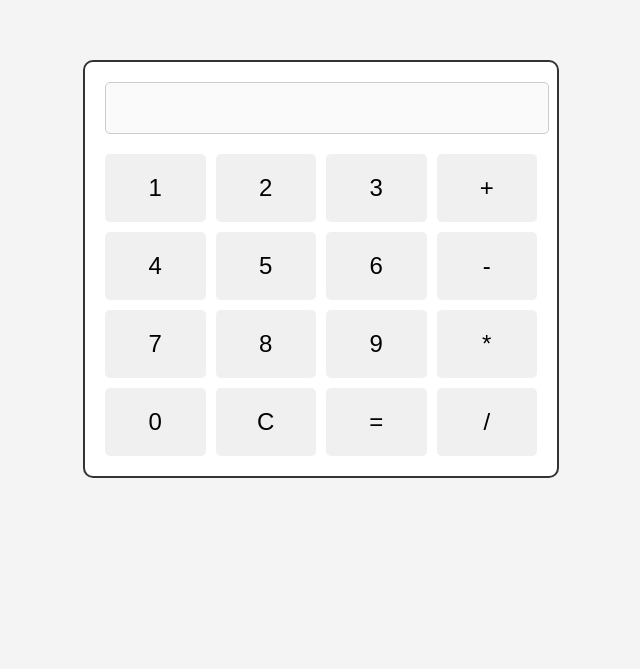
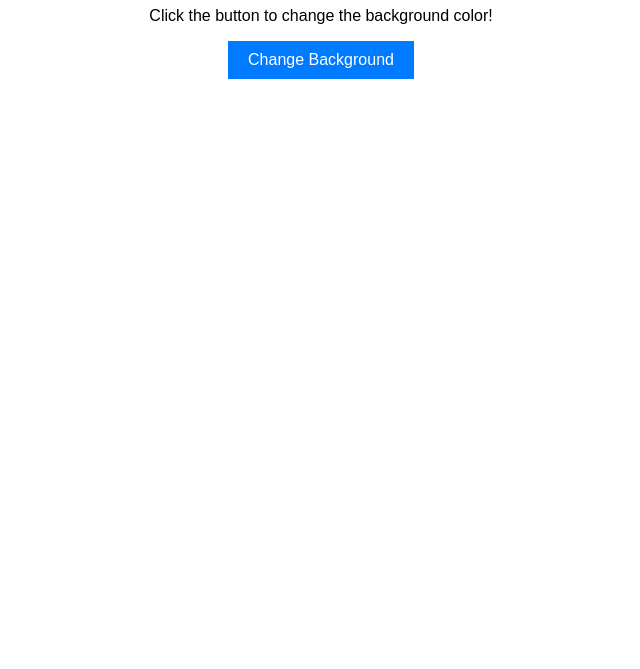
Before and after one commit to raghibsana/Raghibsana77, a plain HTML site: page index.html in a window 1280 px wide. Shown: the part 131-800 px from the top of the page, without its empty margins (319-959 px from the left). Drawn offline with Linux system fonts and the light colour scheme.

Commit message:
index.html

```diff
--- a/index.html
+++ b/index.html
@@ -3,34 +3,43 @@
 <head>
     <meta charset="UTF-8">
     <meta name="viewport" content="width=device-width, initial-scale=1.0">
-    <title>Web Calculator</title>
-    <link rel="stylesheet" href="styles.css">
+    <title>Web Page</title>
+    <style>
+        body {
+            font-family: Arial, sans-serif;
+            text-align: center;
+            padding: 50px;
+            transition: background 0.5s ease-in-out;
+        }
+        h1 {
+            color: #333;
+        }
+        button {
+            padding: 10px 20px;
+            font-size: 16px;
+            background: #007BFF;
+            color: white;
+            border: none;
+            cursor: pointer;
+            transition: 0.3s;
+        }
+        button:hover {
+            background: #0056b3;
+        }
+    </style>
 </head>
 <body>
-    <div class="calculator">
-        <input type="text" id="display" disabled>
-        <div class="buttons">
-            <button onclick="appendToDisplay('1')">1</button>
-            <button onclick="appendToDisplay('2')">2</button>
-            <button onclick="appendToDisplay('3')">3</button>
-            <button onclick="appendToDisplay('+')">+</button>
 
-            <button onclick="appendToDisplay('4')">4</button>
-            <button onclick="appendToDisplay('5')">5</button>
-            <button onclick="appendToDisplay('6')">6</button>
-            <button onclick="appendToDisplay('-')">-</button>
+    <h1>Web Page</h1>
+    <p>Click the button to change the background color!</p>
+    <button onclick="changeColor()">Change Background</button>
 
-            <button onclick="appendToDisplay('7')">7</button>
-            <button onclick="appendToDisplay('8')">8</button>
-            <button onclick="appendToDisplay('9')">9</button>
-            <button onclick="appendToDisplay('*')">*</button>
+    <script>
+        function changeColor() {
+            const colors = ['#FF5733', '#33FF57', '#3357FF', '#FF33A1', '#FFFF33', '#33FFF5'];
+            document.body.style.background = colors[Math.floor(Math.random() * colors.length)];
+        }
+    </script>
 
-            <button onclick="appendToDisplay('0')">0</button>
-            <button onclick="clearDisplay()">C</button>
-            <button onclick="calculateResult()">=</button>
-            <button onclick="appendToDisplay('/')">/</button>
-        </div>
-    </div>
-    <script src="script.js"></script>
 </body>
 </html>
```
